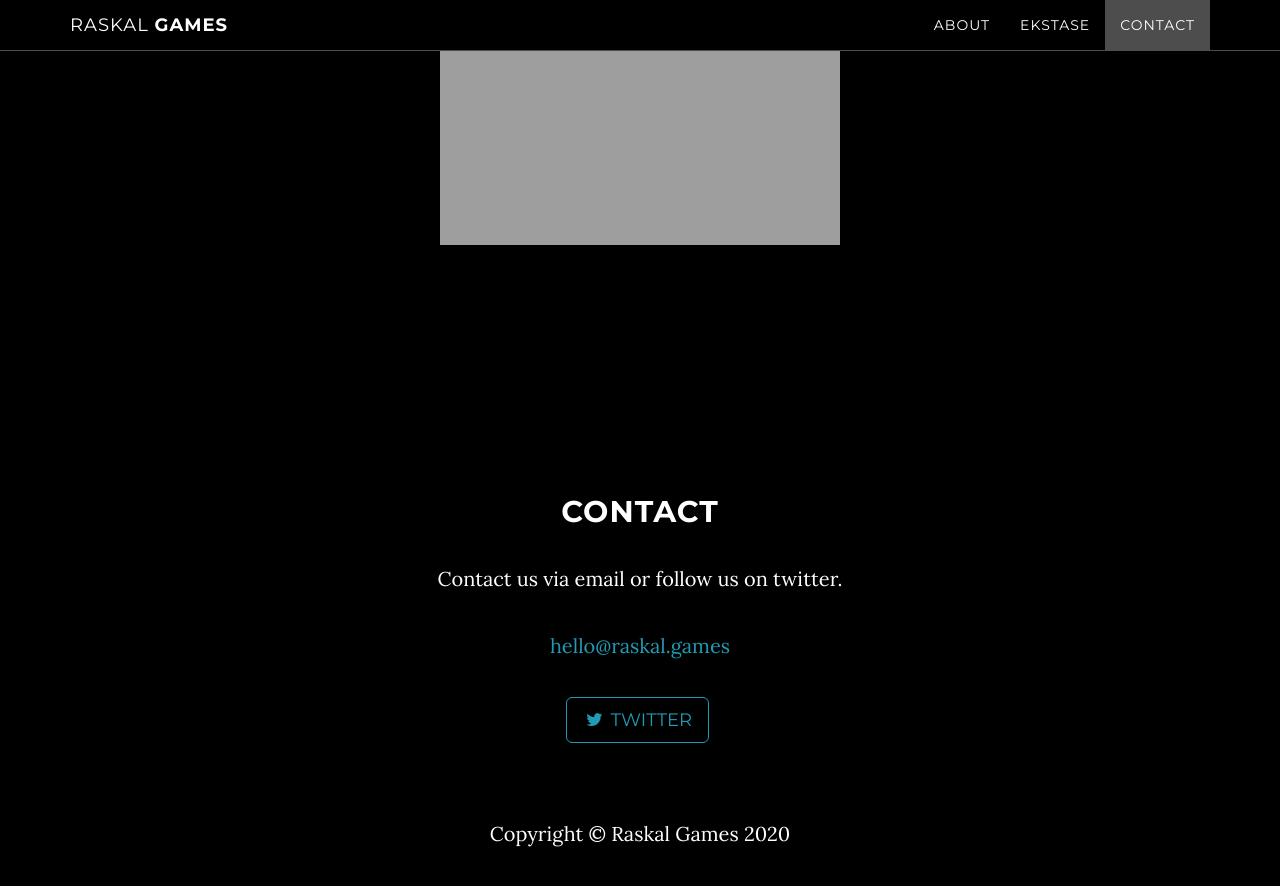
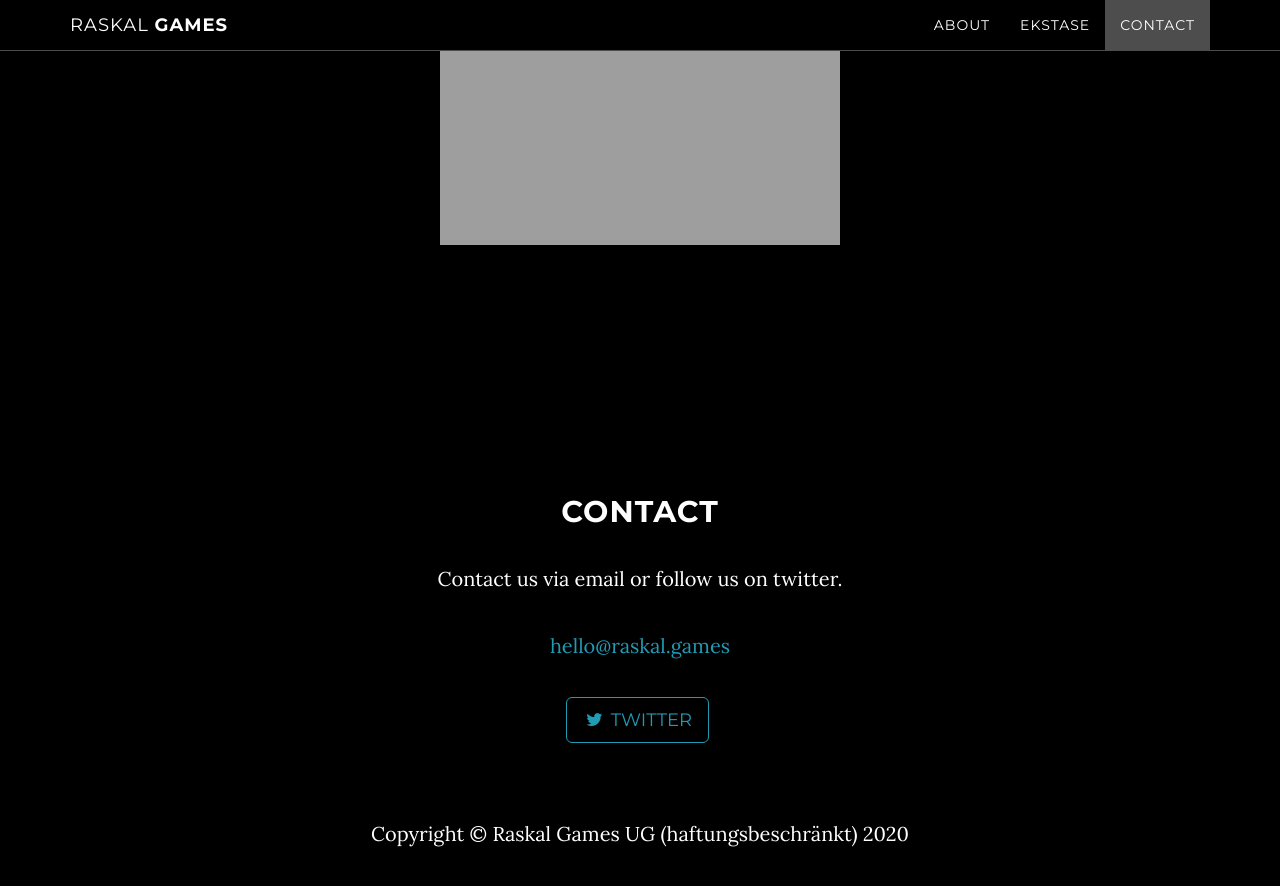
Before and after one commit to JimSellmeijer/raskal, a Jekyll site: the page built from index.html, in a window 1280 px wide and 900 px high, scrolled down 1905 px. Shown: the top 886 px of the window. Built offline with Jekyll 4.4.1, drawn with Linux system fonts in a browser that asks for light colours; comment, search, counter and statistics services are not loaded.

Commit message:
actualized company name

```diff
--- a/_config.yml
+++ b/_config.yml
@@ -9,7 +9,7 @@ color:
   links: '#219ab3'
 
 # Footer settings
-footer: Raskal Games
+footer: Raskal Games UG (haftungsbeschränkt)
 
 # Social networks usernames (many more available: google-plus, flickr, dribbble, pinterest, instagram, tumblr, linkedin, etc.)
 social:
```
